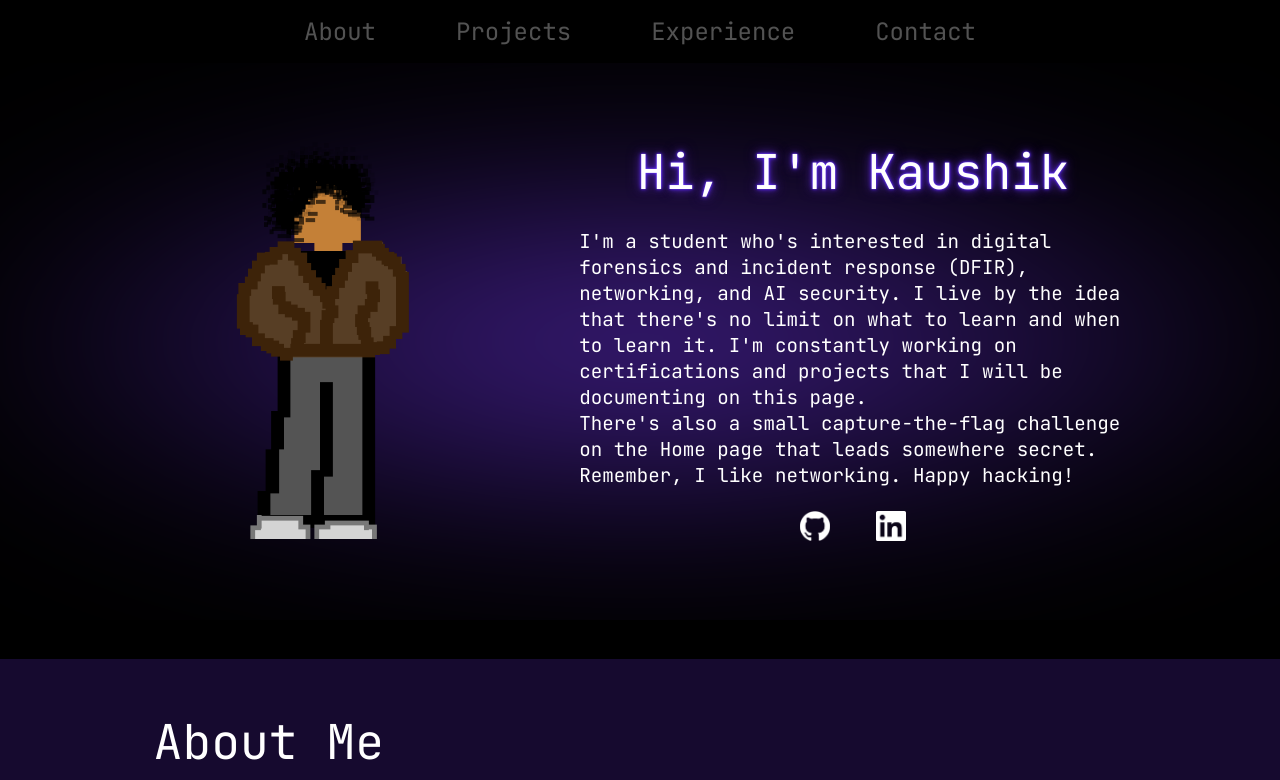
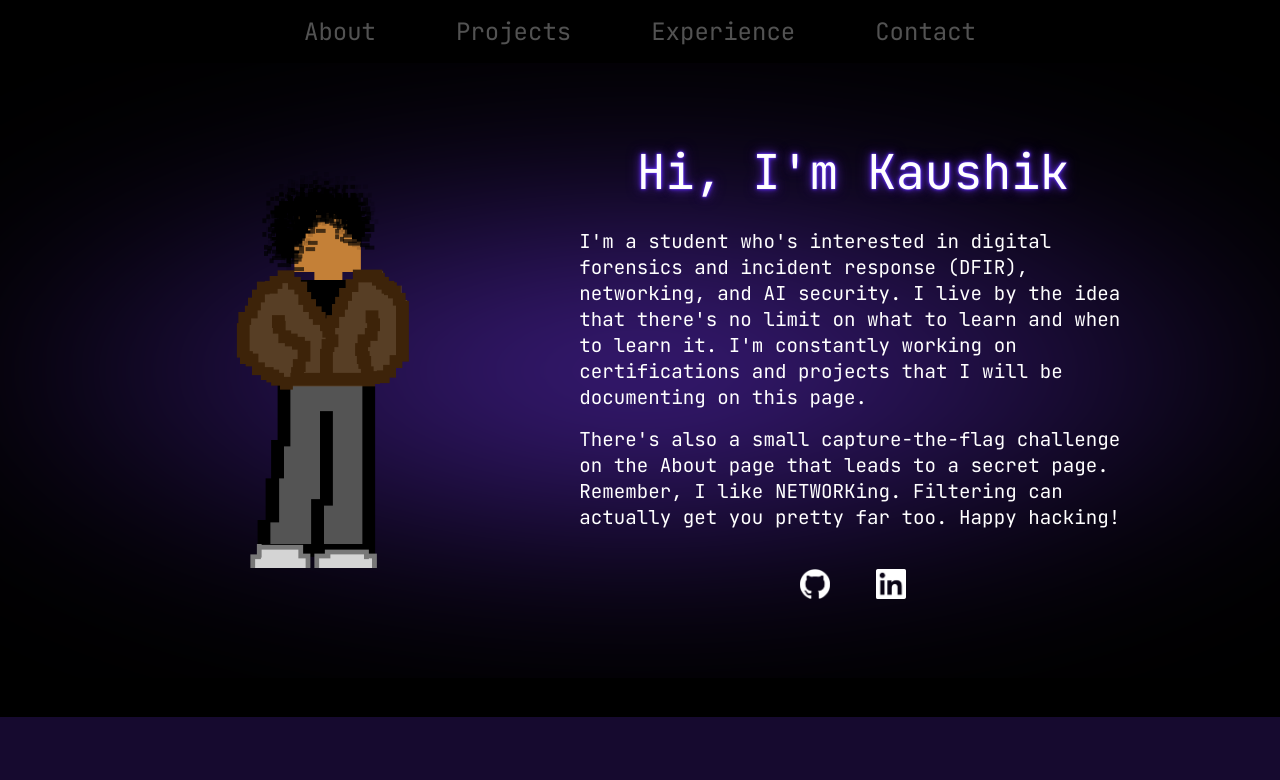
Before and after one commit to kcvenkat/professional-portfolio, a React (Vite) app: page / in a window 1280 px wide. Shown: the top 780 px of the page. Built offline with nearby package versions, Linux system fonts and the light colour scheme.

Commit message:
CTF revamp

```diff
--- a/public/api/debug.json
+++ b/public/api/flag.json
@@ -1,6 +1,6 @@
 {
-  "status": "ok",
+  "status": "Part 1 of 2",
   "trace": "Orabc qjuo: twFugUi1",
   "note": "My favorite number is 9.",
-  "hint": "stdout enabled"
+  "hint": "Where does stdout appear?"
 }
--- a/src/pages/Home.css
+++ b/src/pages/Home.css
@@ -27,6 +27,7 @@ body{
 .home-content .hero .content{
     font-size: 1.2rem;
     text-align: left;
+    margin: 0rem 0rem 1rem 0rem;
 }
 .home-content{
     position: relative;
--- a/src/pages/Home.jsx
+++ b/src/pages/Home.jsx
@@ -20,9 +20,9 @@ function Home(){
       if (fetched.current) return;
       fetched.current = true;
       console.log("Part 2 of 2");
-      console.log("secondHalf: 31TWOYuv");
-      console.log("Not everything needs decoding. Sometimes you just need to know where to go.");
-      fetch("api/debug.json");
+      console.log("Bnlxwm Qjuo: 31CFXHde");
+      console.log("Now put it together. Sometimes, you must redirect to achieve your goals.");
+      fetch("api/flag.json");
       fetch("api/logs.json");
       fetch("api/metrics.json");
       fetch("api/cache.json");
@@ -38,7 +38,7 @@ function Home(){
           <div className = "hero">
             <p className = "title">Hi, I'm Kaushik</p>
             <p className = "content">I'm a student who's interested in digital forensics and incident response (DFIR), networking, and AI security. I live by the idea that there's no limit on what to learn and when to learn it. I'm constantly working on certifications and projects that I will be documenting on this page.</p>
-            <p className="content">There's also a small capture-the-flag challenge on the Home page that leads somewhere secret. Remember, I like networking. Happy hacking!</p>
+            <p className="content">There's also a small capture-the-flag challenge on the About page that leads to a secret page. Remember, I like NETWORKing. Filtering can actually get you pretty far too. Happy hacking!</p>
             <div className = "icons">
                 <a
                 href="https://github.com/kcvenkat"
--- a/src/pages/Misc.jsx
+++ b/src/pages/Misc.jsx
@@ -24,7 +24,7 @@ function Misc() {
       <div className="music-container item">
         <p className="list-title">My Music</p>
         <p className="long-desc">I make Lo-Fi music inspired by techno and synth-like sounds and choppy 808-like kicks, snares, and hi-hats. My favorite genre of music is generally calm music like RnB, Lo-Fi, and Hip Hop. My main motivation to produce music is both to refine my songwriting with my guitar and have something to listen to while I work. I hope others can find the same solace in my music.</p>
-        <p className="long-desc">Use the VHS widget to listen to each song, and it should autoplay the next song. If you want to visit my SoundCloud, click the link.</p>
+        <p className="long-desc">Use the VHS widget to listen to each song, and it should autoplay the next song.</p>
         <div className="soundcloud-frame">
           <div className="vhs-body">
             <div className="vhs-screw screw-tl"></div>
```
